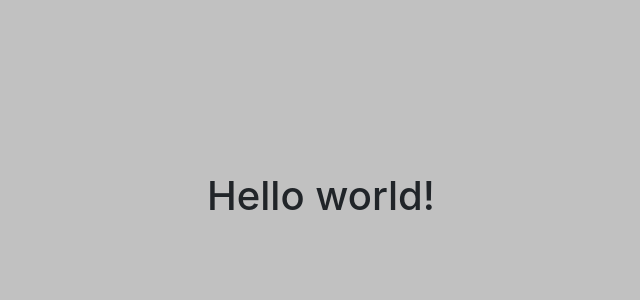
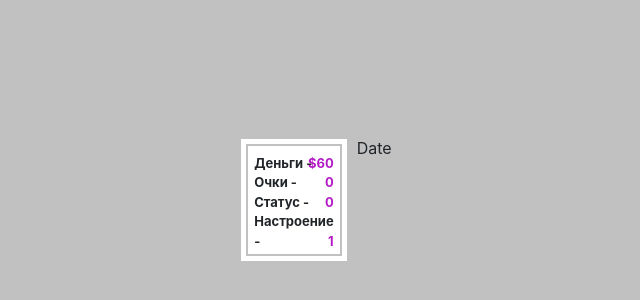
Before and after one commit to toxuh/comp_man, a React (Create React App) app: page / in a window 1280 px wide. Shown: the part 200-500 px from the top of the page, without its empty margins (319-959 px from the left). Built offline with nearby package versions, Linux system fonts and the light colour scheme.

Commit message:
Player panel
- player initial state
- player container
- Panel component

```diff
--- a/src/components/Layout/Layout.tsx
+++ b/src/components/Layout/Layout.tsx
@@ -1,5 +1,5 @@
 import React from 'react';
-import { Container, Row } from 'react-bootstrap';
+import { Container } from 'react-bootstrap';
 
 import './Layout.css';
 
@@ -8,11 +8,7 @@ type Layout = {
 };
 
 const Layout: React.FC<Layout> = ({ children }) => {
-  return (
-    <Container className="Layout">
-      <Row>{children}</Row>
-    </Container>
-  );
+  return <Container className="Layout">{children}</Container>;
 };
 
 export default Layout;
--- /dev/null
+++ b/src/components/Panel/Panel.css
@@ -0,0 +1,32 @@
+.Panel {
+  background-color: #fff;
+  font-size: 13px;
+  font-weight: 700;
+  margin: 3px 0;
+  outline: 2px solid #c1c1c1;
+  outline-offset: -7px;
+  overflow: hidden;
+  padding: 15px 13px 10px;
+  position: relative;
+}
+
+.Panel__header {
+  background: #fff;
+  color: #5c4ba1;
+  display: inline-block;
+  left: 10px;
+  padding: 0 3px;
+  position: absolute;
+  top: -4px;
+}
+
+.Panel__field {
+  margin: 0;
+  position: relative;
+}
+
+.Panel__field > span {
+  color: #b41bc6;
+  position: absolute;
+  right: 0;
+}
--- /dev/null
+++ b/src/components/Panel/Panel.tsx
@@ -0,0 +1,21 @@
+import React from 'react';
+
+import { Panel as PanelTypes } from '../../types';
+
+import './Panel.css';
+
+const Panel: React.FC<PanelTypes> = ({ header, fields }) => {
+  return (
+    <div className="Panel">
+      {header && <div className="Panel__header">{header}</div>}
+      {fields.map(({ name, value }) => (
+        <p key={name} className="Panel__field">
+          {`${name} -`}
+          <span>{value}</span>
+        </p>
+      ))}
+    </div>
+  );
+};
+
+export default Panel;
--- a/src/components/index.ts
+++ b/src/components/index.ts
@@ -1,3 +1,4 @@
 import Layout from './Layout/Layout';
+import Panel from './Panel/Panel';
 
-export { Layout };
+export { Layout, Panel };
--- /dev/null
+++ b/src/constants/index.ts
@@ -0,0 +1,8 @@
+export const DEFAULT_USER_NAME = 'Игрок';
+export const DEFAULT_USER_MONEY = 60;
+export const DEFAULT_USER_POINTS = 0;
+export const DEFAULT_USER_STATUS = 0;
+export const DEFAULT_USER_MOOD = 1;
+
+export const DEFAULT_DATE =
+  'Thu Jan 01 1998 09:00:00 GMT+0100 (Central European Standard Time)';
--- a/src/containers/App/App.tsx
+++ b/src/containers/App/App.tsx
@@ -1,4 +1,6 @@
 import React from 'react';
+
+import Main from '../Main/Main';
 
 import { Layout } from '../../components';
 
@@ -7,7 +9,7 @@ import './App.css';
 const App: React.FC = () => {
   return (
     <Layout>
-      <h1>Hello world!</h1>
+      <Main />
     </Layout>
   );
 };
--- /dev/null
+++ b/src/containers/Date/Date.tsx
@@ -0,0 +1,7 @@
+import React from 'react';
+
+const Date: React.FC = () => {
+  return <p>Date</p>;
+};
+
+export default Date;
--- /dev/null
+++ b/src/containers/Main/Main.css
@@ -0,0 +1,5 @@
+.Main {}
+
+.Main__col {
+  padding: 5px !important;
+}
--- /dev/null
+++ b/src/containers/Main/Main.tsx
@@ -0,0 +1,28 @@
+import React, { useState } from 'react';
+import { Col, Row } from 'react-bootstrap';
+
+import Date from '../Date/Date';
+import Player from '../Player/Player';
+
+import { agreedState, dateState, userState } from './initialState';
+
+import './Main.css';
+
+const Main: React.FC = () => {
+  const [isAgreed, setAgreed] = useState(agreedState);
+  const [user, setUser] = useState(userState);
+  const [date, setDate] = useState(dateState);
+
+  return (
+    <Row>
+      <Col className="Main__col">
+        <Player player={user} />
+      </Col>
+      <Col className="Main__col">
+        <Date />
+      </Col>
+    </Row>
+  );
+};
+
+export default Main;
--- /dev/null
+++ b/src/containers/Main/initialState.ts
@@ -0,0 +1,21 @@
+import {
+  DEFAULT_DATE,
+  DEFAULT_USER_MONEY,
+  DEFAULT_USER_MOOD,
+  DEFAULT_USER_NAME,
+  DEFAULT_USER_POINTS,
+  DEFAULT_USER_STATUS,
+} from '../../constants';
+
+export const agreedState = false;
+export const userState = {
+  name: DEFAULT_USER_NAME,
+  money: DEFAULT_USER_MONEY,
+  points: DEFAULT_USER_POINTS,
+  status: DEFAULT_USER_STATUS,
+  mood: DEFAULT_USER_MOOD,
+};
+export const dateState = {
+  date: DEFAULT_DATE,
+  isCounting: false,
+};
--- /dev/null
+++ b/src/containers/Player/Player.tsx
@@ -0,0 +1,26 @@
+import React from 'react';
+
+import { Panel } from '../../components';
+
+import { Player as PlayerType } from '../../types';
+
+type PlayerProps = {
+  player: PlayerType;
+};
+
+const Player: React.FC<PlayerProps> = ({
+  player: { money, mood, points, status },
+}) => {
+  return (
+    <Panel
+      fields={[
+        { name: 'Деньги', value: `$${money}` },
+        { name: 'Очки', value: points },
+        { name: 'Статус', value: status },
+        { name: 'Настроение', value: mood },
+      ]}
+    />
+  );
+};
+
+export default Player;
--- /dev/null
+++ b/src/types/index.ts
@@ -0,0 +1,12 @@
+export type Panel = {
+  header?: string;
+  fields: { name: string; value: number | string }[];
+};
+
+export type Player = {
+  name: string;
+  money: number;
+  points: number;
+  status: number;
+  mood: number;
+};
```
